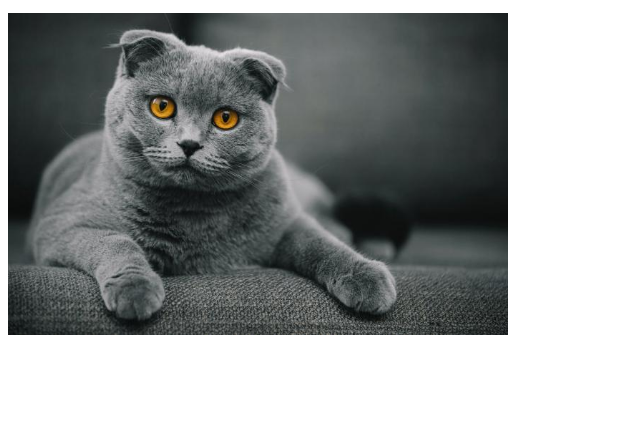
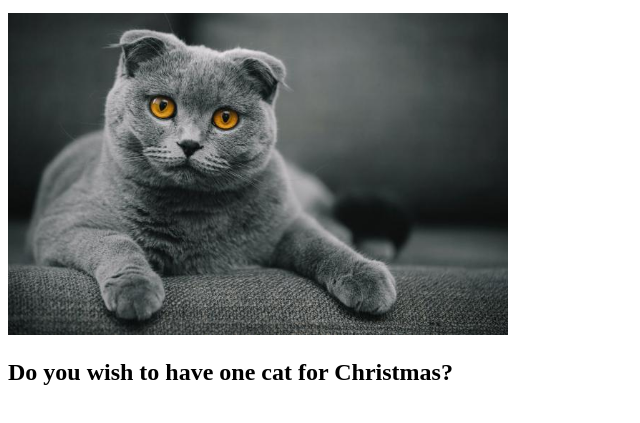
Before and after one commit to Florian777b/my-project-, a plain HTML site: page index.html in a window 1280 px wide. Shown: the part 101-524 px from the top of the page, without its empty margins (0-640 px from the left). Drawn offline with Linux system fonts and the light colour scheme.

Commit message:
added a new paragraph

```diff
--- a/index.html
+++ b/index.html
@@ -14,7 +14,7 @@
     <img src="pisica-scottish-fold.jpg" alt="my cat" width="500px" >
 
 
-
+    <h2>Do you wish to have one cat for Christmas?</h2>
 
 
 
```
